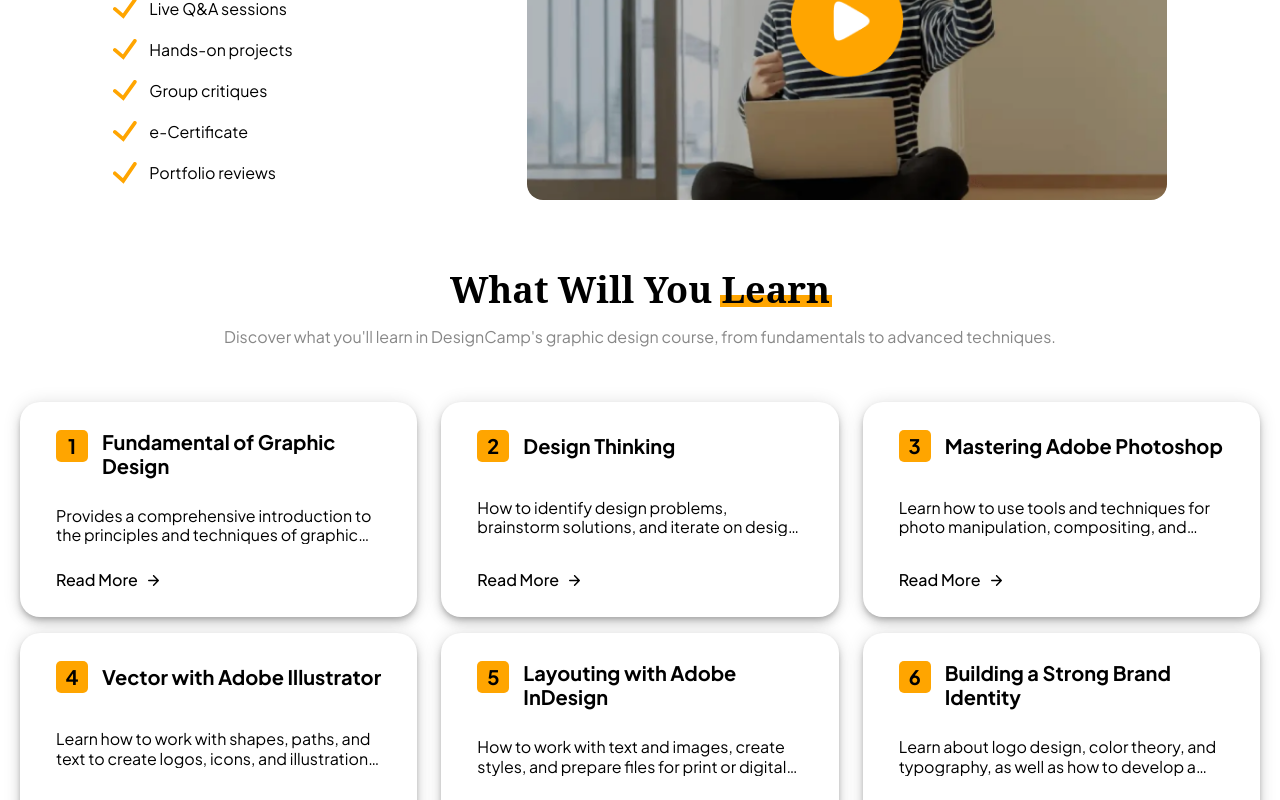
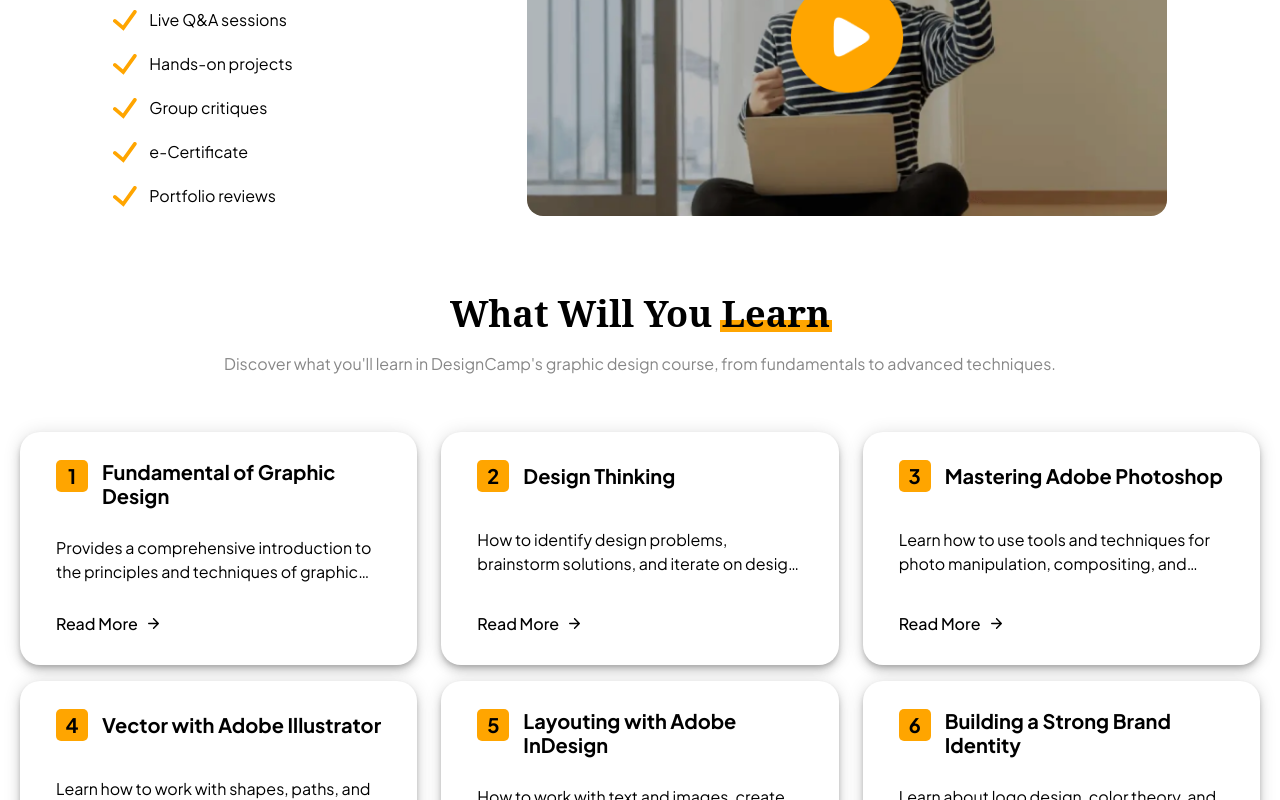
Before and after one commit to idlionora/designcamp-landing, a React (Vite) app: page / in a window 1280 px wide. Shown: the part 1220-2020 px from the top of the page. Built offline with nearby package versions, Linux system fonts and the light colour scheme; a web font is replaced by a local one.

Commit message:
feat(Home): fix video modal, add info modal and related function

```diff
--- a/src/components/Buttons.jsx
+++ b/src/components/Buttons.jsx
@@ -18,7 +18,7 @@ export const ButtonDefault = ({ text = 'Button', width = 'w-fit', size = 'lg', a
 						: ''
 				}`}
 			>
-				<p className={arrow == true ? 'mr-2.5' : ''}>{text}</p>
+				<p className={`${arrow == true ? 'mr-2.5' : ''} leading-[1.2]`}>{text}</p>
 				{arrow == true ? <ArrowIcon width="11" /> : null}
 			</span>
 		</Button>
@@ -58,7 +58,7 @@ export const ButtonCapsule = ({
 							: arrow === 'reverse'
 							? 'ml-2'
 							: arrow == true && 'mr-2'
-					}`}
+					} leading-[1.2]`}
 				>
 					{text}
 				</p>
@@ -77,7 +77,7 @@ export const ButtonDisabled = ({ text = 'Button', width = 'w-fit', arrow = false
 			<p
 				className={`${
 					text.length == 0 ? '' : arrow === 'reverse' ? 'ml-2' : arrow == true && 'mr-2'
-				}`}
+				} leading-[1.2]`}
 			>
 				{text}
 			</p>
--- a/src/components/Particles.jsx
+++ b/src/components/Particles.jsx
@@ -47,6 +47,7 @@ export const CardGrid = ({
 	number = '1',
 	title = 'Insert Title Here',
 	text = 'Insert long post text here. The text will be truncated in two lines, no matter how long.',
+	onClick = null
 }) => {
 	const [cursorHover, setCursorHover] = useState(false);
 	return (
@@ -69,7 +70,7 @@ export const CardGrid = ({
 					<div className="grow flex flex-col justify-center">
 						<p className="line-clamp-2 my-5 lg:my-7">{text}</p>
 					</div>
-					<div className="flex items-center justify-center leading-none font-medium relative border-solid border-0 border-b border-white cursor-pointer">
+					<div className="flex items-center justify-center leading-none font-medium relative border-solid border-0 border-b border-white cursor-pointer" onClick={onClick}>
 						<p className="mr-2.5">Read More</p>
 						<ArrowIcon width="11" />
 					</div>
--- a/src/index.css
+++ b/src/index.css
@@ -14,6 +14,7 @@
     }
     p {
         margin: 0;
+        line-height: 1.5;
     }
     h1, h2 {
         font-family: 'Montagu Slab', 'serif';
--- a/src/pages/Home.jsx
+++ b/src/pages/Home.jsx
@@ -1,4 +1,4 @@
-import { useRef, useState } from 'react';
+import { useState } from 'react';
 import AppBar from '@mui/material/AppBar';
 import Container from '@mui/material/Container';
 import Toolbar from '@mui/material/Toolbar';
@@ -14,12 +14,44 @@ import iconClose from '../assets/icon-close.svg';
 import iconCheck from '../assets/icon-check.svg';
 import imgBanner from '../assets/bg-banner.svg';
 import imgVidthumb from '../assets/vidthumbnail.png';
-import imgVidthumb2 from '../assets/vidthumbnail2.png'
+import imgVidthumb2 from '../assets/vidthumbnail2.png';
 import iconInstagram from '../assets/icon-instagram.svg';
 import iconTwitter from '../assets/icon-twitter.svg';
 import iconYoutube from '../assets/icon-youtube.svg';
 import iconLinkedin from '../assets/icon-linkedin.svg';
 
+const thingsToLearn = [
+	{
+		number: '1',
+		title: 'Fundamental of Graphic Design',
+		text: 'Provides a comprehensive introduction to the principles and techniques of graphic design. Students will learn about color theory, typography, composition, and layout, as well as the history and theory of graphic design.',
+	},
+	{
+		number: '2',
+		title: 'Design Thinking',
+		text: 'How to identify design problems, brainstorm solutions, and iterate on design ideas to create suitable design for client. designers communicate mostly in sketches and models to translate abstract requirements into concrete objects.',
+	},
+	{
+		number: '3',
+		title: 'Mastering Adobe Photoshop',
+		text: 'Learn how to use tools and techniques for photo manipulation, compositing, and digital editing in Adobe Photoshop. This photoshop course is made to help you learn to edit or create appealing images.',
+	},
+	{
+		number: '4',
+		title: 'Vector with Adobe Illustrator',
+		text: 'Learn how to work with shapes, paths, and text to create logos, icons, and illustrations. Vector images create clean, scaleable design that allow for exciting visual possibilities with the added bonus of functionality.',
+	},
+	{
+		number: '5',
+		title: 'Layouting with Adobe InDesign',
+		text: 'How to work with text and images, create styles, and prepare files for print or digital display. You will learn how to set out documents, work with colour and incorporate text and images into documents.',
+	},
+	{
+		number: '6',
+		title: 'Building a Strong Brand Identity',
+		text: 'Learn about logo design, color theory, and typography, as well as how to develop a brand. A brand identity can inspire customers and increase a sense of loyalty for your brand.',
+	},
+];
 function createRow(category, selflearnDesc, designcampDesc) {
 	return { category, selflearnDesc, designcampDesc };
 }
@@ -88,12 +120,14 @@ const socialButtons = [
 ];
 
 const Home = () => {
-	const videoRef = useRef(null);
 	const [promoBarIsOpen, setPromoBarIsOpen] = useState(true);
 	const [screenDisplay, setScreenDisplay] = useState(false);
 	const [screenOpacity, setScreenOpacity] = useState(false);
 	const [videoDisplay, setVideoDisplay] = useState(false);
 	const [videoInPosition, setVideoInPosition] = useState(false);
+	const [infoContent, setInfoContent] = useState({title: '', text: ''});
+	const [infoDisplay, setInfoDisplay] = useState(false);
+	const [infoInPosition, setInfoInPosition] = useState(false);
 
 	function toggleVideoModal() {
 		if (!videoDisplay) {
@@ -115,34 +149,54 @@ const Home = () => {
 		}
 	}
 
+	function toggleInfoModal(title, text) {
+		if (!infoDisplay) {
+			setInfoContent({title: title, text: text})
+			setScreenDisplay(true);
+			setInfoDisplay(true);
+			setTimeout(() => {
+				setScreenOpacity(true);
+				setInfoInPosition(true);
+			})
+		} else {
+			setScreenOpacity(false);
+			setInfoInPosition(false);
+			setTimeout(() => {
+				setScreenDisplay(false);
+			}, 210);
+			setTimeout(() => {
+				setInfoDisplay(false);
+				setInfoContent({title:'', text:''})
+			}, 360)
+		}
+	}
+
 	return (
 		<>
 			<div
 				className={`bg-theme-grey w-full h-full fixed z-50 transition-opacity duration-200 ${
 					screenDisplay ? 'block' : 'hidden'
-				} ${screenOpacity ? 'opacity-30' : 'opacity-0'}`}
-				onClick={toggleVideoModal}
+				} ${screenOpacity ? 'opacity-70' : 'opacity-0'}`}
 			/>
 			<div
 				className={`fixed z-[51] w-full h-full sm:px-4 md:px-5 flex justify-center items-center ${
 					videoDisplay ? 'block' : 'hidden'
-				} ${
-					videoInPosition ? 'translate-y-0 opacity-100' : 'translate-y-[100vh] opacity-0'
-				}`}
-				style={{ transition: 'opacity 320ms ease-in-out, transform 350ms ease-out' }}
+				} ${videoInPosition ? 'translate-y-0' : 'translate-y-[100vh]'}`}
+				style={{ transition: 'transform 350ms ease-out' }}
 				onClick={toggleVideoModal}
 			>
-				<div
-					className="relative w-full max-w-[61.25rem]"
-					onClick={(e) => e.stopPropagation()}
-				>
-					<div className='w-full pt-[56.224%] relative'>
-
-					</div>
-					<img src={imgVidthumb2} alt="" className='w-full h-full rounded-2xl absolute z-[1] top-0'/>
-					{ videoDisplay &&
+				<div className="relative w-full max-w-[61.25rem]">
+					<div
+						className="w-full pt-[56.224%] relative"
+						onClick={(e) => e.stopPropagation()}
+					></div>
+					<img
+						src={imgVidthumb2}
+						alt=""
+						className="w-full h-full rounded-2xl absolute z-[1] top-0"
+					/>
+					{videoDisplay && (
 						<iframe
-							ref={videoRef}
 							id="ytplayer"
 							className="rounded-2xl absolute z-[2] top-0 border-none"
 							type="text/html"
@@ -150,7 +204,30 @@ const Home = () => {
 							height="100%"
 							src="https://www.youtube.com/embed/FgZBeR1q-44"
 						></iframe>
-					}
+					)}
+				</div>
+			</div>
+			<div
+				className={`fixed z-[51] w-full h-full px-4 md:px-5 flex justify-center items-center ${
+					infoDisplay ? 'block' : 'hidden'
+				} ${infoInPosition ? 'translate-y-0' : 'translate-y-[100vh]'}`}
+				style={{ transition: 'transform 350ms ease-out' }}
+				onClick={toggleInfoModal}
+			>
+				<div
+					className="relative w-full max-w-[38.95rem] bg-white rounded-[20px] py-9 px-12"
+					onClick={(e) => e.stopPropagation()}
+				>
+					<div className="flex justify-between items-center">
+						<h3>{infoContent.title}</h3>
+						<img
+							className="w-3 h-3 cursor-pointer"
+							src={iconClose}
+							alt="Close Info"
+							onClick={toggleInfoModal}
+						/>
+					</div>
+					<p className="mt-8">{infoContent.text}</p>
 				</div>
 			</div>
 			<AppBar className="bg-white text-black" position="static">
@@ -267,36 +344,16 @@ const Home = () => {
 							fundamentals to advanced techniques.
 						</p>
 						<Grid container className="mt-12" rowSpacing={2} columnSpacing={3}>
-							<CardGrid
-								number="1"
-								title="Fundamental of Graphic Design"
-								text="Provides a comprehensive introduction to the principles and techniques of graphic design. Students will learn about color theory, typography, composition, and layout, as well as the history and theory of graphic design."
-							/>
-							<CardGrid
-								number="2"
-								title="Design Thinking"
-								text="How to identify design problems, brainstorm solutions, and iterate on design ideas to create suitable design for client. designers communicate mostly in sketches and models to translate abstract requirements into concrete objects."
-							/>
-							<CardGrid
-								number="3"
-								title="Mastering Adobe Photoshop"
-								text="Learn how to use tools and techniques for photo manipulation, compositing, and digital editing in Adobe Photoshop. This photoshop course is made to help you learn to edit or create appealing images."
-							/>
-							<CardGrid
-								number="4"
-								title="Vector with Adobe Illustrator"
-								text="Learn how to work with shapes, paths, and text to create logos, icons, and illustrations. Vector images create clean, scaleable design that allow for exciting visual possibilities with the added bonus of functionality."
-							/>
-							<CardGrid
-								number="5"
-								title="Layouting with Adobe InDesign"
-								text="How to work with text and images, create styles, and prepare files for print or digital display. You will learn how to set out documents, work with colour and incorporate text and images into documents."
-							/>
-							<CardGrid
-								number="6"
-								title="Building a Strong Brand Identity"
-								text="Learn about logo design, color theory, and typography, as well as how to develop a brand. A brand identity can inspire customers and increase a sense of loyalty for your brand."
-							/>
+							{thingsToLearn.map(({ number, title, text }) => {
+								return (
+									<CardGrid
+										number={number}
+										title={title}
+										text={text}
+										onClick={() => toggleInfoModal(title, text)}
+									/>
+								);
+							})}
 						</Grid>
 					</div>
 				</Container>
@@ -405,7 +462,7 @@ const Home = () => {
 								/>
 								Questions
 							</h2>
-							<p className="mt-4 text-[#878787] leading-normal">
+							<p className="mt-4 text-[#878787]">
 								Get answers to your questions about DesignCamp's graphic
 								design&nbsp;course.
 							</p>
@@ -504,7 +561,7 @@ const Home = () => {
 					<Grid container className="py-[72px]">
 						<Grid xs={12} md={6}>
 							<img src={logoWhite} alt="DesignCamp" className="w-[230px]" />
-							<p className="leading-normal mt-3 block w-full max-w-[440px]">
+							<p className="mt-3 block w-full max-w-[440px]">
 								Your comprehensive graphic design education with mentorship and
 								hands-on practice.
 							</p>
```
